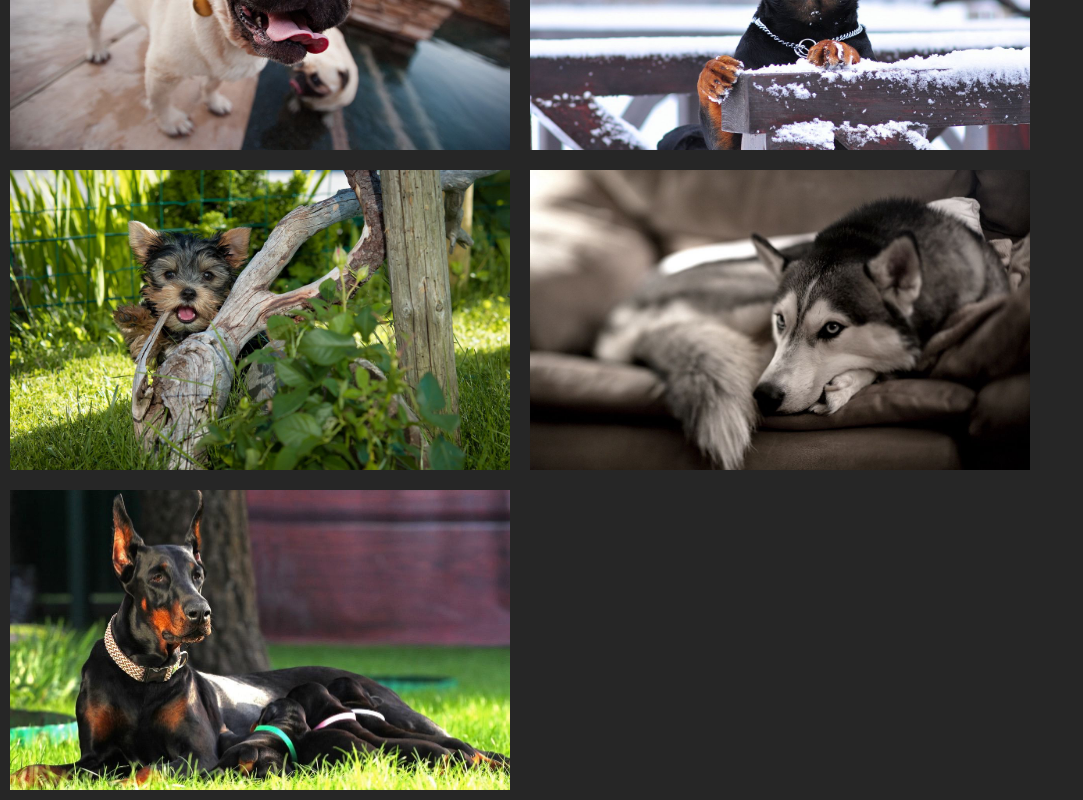
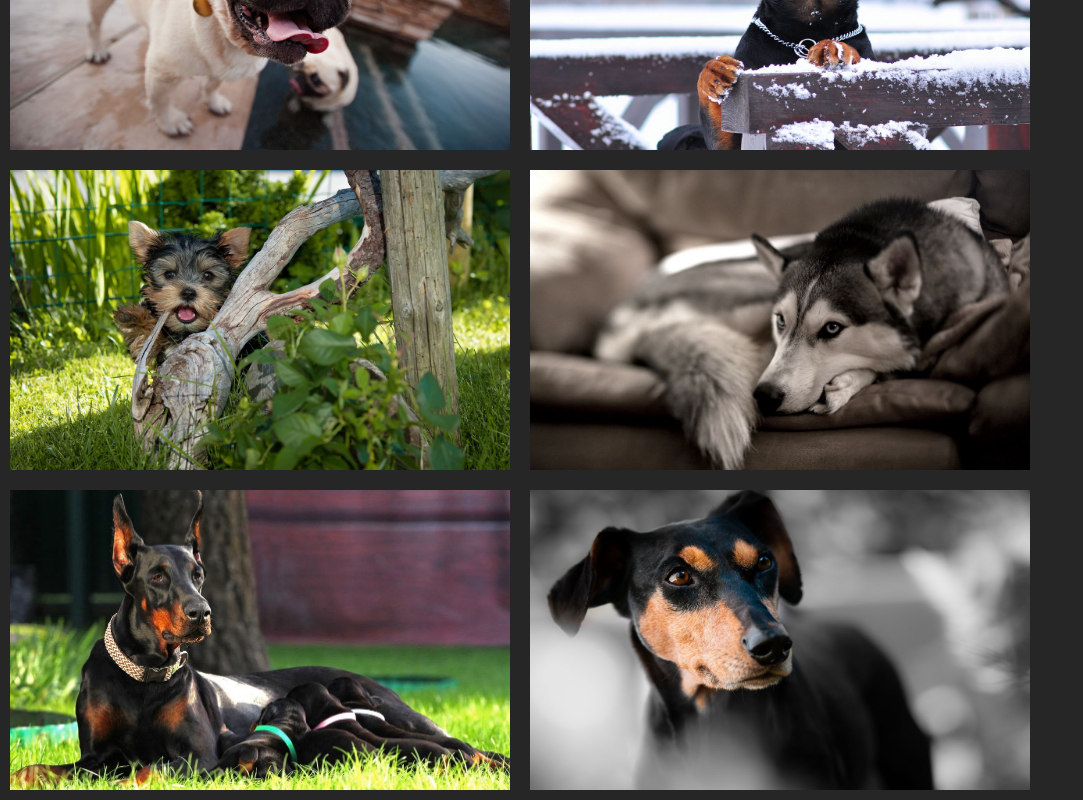
Before and after one commit to SDGP-HEXAGON/CANINE-sdgp, a React (Create React App) app in the folder Front-End/canine/web/: page /products in a window 1280 px wide. Shown: the part 2240-3040 px from the top of the page, without its empty margins (0-1083 px from the left). Built offline with nearby package versions, Linux system fonts and the light colour scheme.

Commit message:
Add a breed information in to Product.js

```diff
--- a/Front-End/canine/web/src/components/pages/Products.js
+++ b/Front-End/canine/web/src/components/pages/Products.js
@@ -308,6 +308,24 @@ export default function Products() {
                     </div>
                 </div>
 
+                <div class="box">
+                <div class="imgBox">
+                        <img src='images/miniature_pinscher.jpg' alt="miniature"/>
+                    </div>
+                    <div class="details">
+                        <div class="content">
+                        <h2>Miniature Pinscher</h2>
+                        <br/>
+                        <p><b>Hypoallergenic:</b> No</p>
+                        <p><b>Life expectancy   :  </b> 15 years<br/>
+                        <b>Colors   :  </b> Black & Rust, Black & Tan, Stag Red, Chocolate & Rust, Chocolate & Tan, Red<br/>
+                        <b>Temperament   :  </b> Playful, Clever, Friendly, Energetic, Outgoing, Responsive<br/>
+                        <b>Height   :  </b> Female  :   25–28 cm, Male  :   25–30 cm<br/>
+                        <b>Weight   :  </b> Female  :   3.5–5 kg, Male  :   4–5 kg</p>
+                        </div>
+                    </div>
+                </div>
+
             </div>
 
 
```
Also changed, not shown: Front-End/canine/web/public/images/miniature_pinscher.jpg (added).
